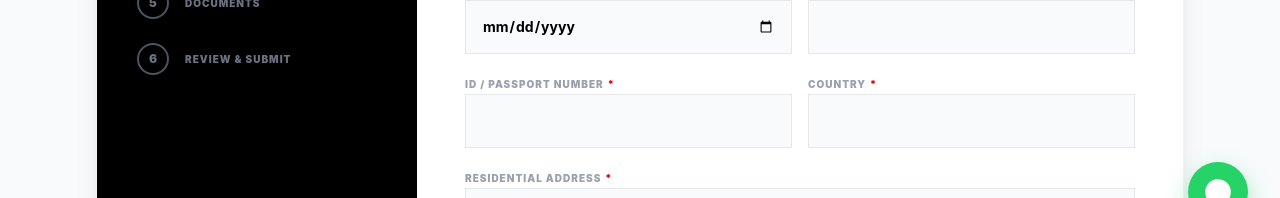
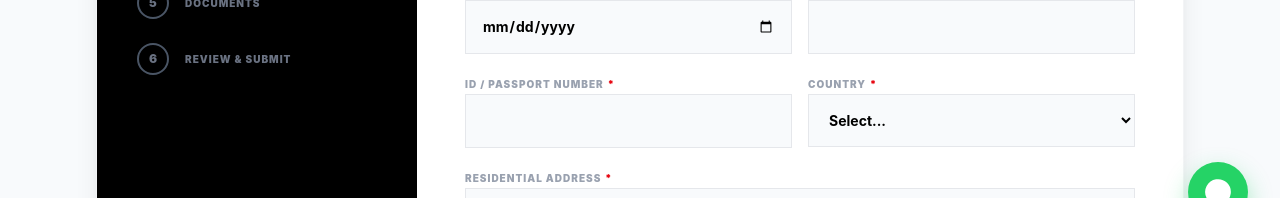
Before and after one commit to uncleben-ls/cia, a React (Vite) app: page /enroll in a window 1280 px wide. Shown: the part 546-744 px from the top of the page. Built offline with nearby package versions, Linux system fonts and the light colour scheme; the HTML template or start-up script is replaced by a standard one.

Commit message:
updating the form fields

```diff
--- a/src/pages/Enroll.jsx
+++ b/src/pages/Enroll.jsx
@@ -56,14 +56,14 @@ export default function Enroll() {
     highestQualification: '',
 
     // Step 3
-    secondarySchools: [
-      { school: '', from: '', to: '', qualification: '', year: '', file: null }
+    primaryHighSchools: [
+      { school: '', fromYear: '', toYear: '', qualification: '', file: null }
     ],
     tertiaryInstitutions: [
-      { institution: '', from: '', to: '', qualification: '', year: '', file: null }
+      { institution: '', fromYear: '', toYear: '', qualification: '', gpa: '', file: null }
     ],
     trainingCourses: [
-      { course: '', institution: '', from: '', to: '', file: null }
+      { course: '', institution: '', fromYear: '', toYear: '', file: null }
     ],
 
     // Step 4 (NEW)
@@ -93,6 +93,65 @@ export default function Enroll() {
     "Long Term Certificate Courses": longTermCourses,
     "Diploma Courses": diplomaCourses
   };
+
+    /* -----------------------------------------
+     AFRICAN COUNTRIES LIST
+  ------------------------------------------ */
+  const africanCountries = [
+    "Lesotho", // Pinned at top
+    "Algeria",
+    "Angola",
+    "Benin",
+    "Botswana",
+    "Burkina Faso",
+    "Burundi",
+    "Cabo Verde",
+    "Cameroon",
+    "Central African Republic",
+    "Chad",
+    "Comoros",
+    "Congo",
+    "Cote d'Ivoire",
+    "Djibouti",
+    "Egypt",
+    "Equatorial Guinea",
+    "Eritrea",
+    "Eswatini",
+    "Ethiopia",
+    "Gabon",
+    "Gambia",
+    "Ghana",
+    "Guinea",
+    "Guinea-Bissau",
+    "Kenya",
+    "Liberia",
+    "Libya",
+    "Madagascar",
+    "Malawi",
+    "Mali",
+    "Mauritania",
+    "Mauritius",
+    "Morocco",
+    "Mozambique",
+    "Namibia",
+    "Niger",
+    "Nigeria",
+    "Rwanda",
+    "Sao Tome and Principe",
+    "Senegal",
+    "Seychelles",
+    "Sierra Leone",
+    "Somalia",
+    "South Africa",
+    "South Sudan",
+    "Sudan",
+    "Tanzania",
+    "Togo",
+    "Tunisia",
+    "Uganda",
+    "Zambia",
+    "Zimbabwe"
+  ];
 
   /* -----------------------------------------
      HELPERS
@@ -208,13 +267,13 @@ export default function Enroll() {
   };
 
   const isStepThreeValid = (mark = false) => {
-    const first = formData.secondarySchools[0];
-    const fields = ['school', 'from', 'to', 'qualification', 'year'];
+    const first = formData.primaryHighSchools[0];
+    const fields = ['school', 'fromYear', 'toYear', 'qualification'];
     let valid = true;
     fields.forEach(field => {
       if (!first[field]) {
         valid = false;
-        if (mark) setFieldError(`secondarySchools.0.${field}`, "Required");
+        if (mark) setFieldError(`primaryHighSchools.0.${field}`, "Required");
       }
     });
     return valid;
@@ -300,7 +359,17 @@ export default function Enroll() {
                   <Input label="Date of Birth" required type="date" name="dateOfBirth" value={formData.dateOfBirth} onChange={handleChange} onBlur={handleBlur} error={errors.dateOfBirth} touched={touched.dateOfBirth} />
                   <Input label="Nationality" required name="nationality" value={formData.nationality} onChange={handleChange} onBlur={handleBlur} error={errors.nationality} touched={touched.nationality} />
                   <Input label="ID / Passport Number" required name="idPassportNumber" value={formData.idPassportNumber} onChange={handleChange} onBlur={handleBlur} error={errors.idPassportNumber} touched={touched.idPassportNumber} />
-                  <Input label="Country" required name="country" value={formData.country} onChange={handleChange} onBlur={handleBlur} error={errors.country} touched={touched.country} />
+                                    <Select
+                    label="Country"
+                    required
+                    name="country"
+                    value={formData.country}
+                    onChange={handleChange}
+                    onBlur={handleBlur}
+                    options={africanCountries}
+                    error={errors.country}
+                    touched={touched.country}
+                  />
                   <Textarea label="Residential Address" required name="address" value={formData.address} onChange={handleChange} onBlur={handleBlur} error={errors.address} touched={touched.address} className="md:col-span-2" />
                   <Input label="Telephone" required type="tel" name="telNo" value={formData.telNo} onChange={handleChange} onBlur={handleBlur} error={errors.telNo} touched={touched.telNo} />
                   <Input label="Email" required type="email" name="email" value={formData.email} onChange={handleChange} onBlur={handleBlur} error={errors.email} touched={touched.email} />
@@ -333,30 +402,49 @@ export default function Enroll() {
 
                 {/* Secondary School Table */}
                 <div className="space-y-4">
+
                   <div className="flex justify-between items-center">
-                    <h3 className="font-black uppercase text-xs tracking-widest text-gray-700">Secondary School <span className="text-red-600">*</span></h3>
+                    <h3 className="font-black uppercase text-xs tracking-widest text-gray-700">Primary or High School Qualification(s) <span className="text-red-600">*</span></h3>
+                    <button type="button" onClick={() => addRow('primaryHighSchools', { institution: '', from: '', to: '', qualification: '', year: '', file: null })} className="text-xs font-black uppercase text-blue-600 flex items-center gap-1"><Plus size={14}/> Add Row</button>
                   </div>
                   <div className="overflow-x-auto border border-gray-200">
                     <table className="w-full text-sm">
                       <thead className="bg-slate-100 text-[10px] uppercase tracking-widest text-gray-600">
                         <tr>
-                          <th className="p-3 border-r">School</th>
-                          <th className="p-3 border-r">From</th>
-                          <th className="p-3 border-r">To</th>
-                          <th className="p-3 border-r">Qualification</th>
-                          <th className="p-3 border-r">Year</th>
-                          <th className="p-3">File</th>
+                          <th className="p-3 border-r">Name of School</th>
+                          <th className="p-3 border-r">From (Year)</th>
+                          <th className="p-3 border-r">To (Year)</th>
+                          <th className="p-3 border-r">Qualification Attained</th>
+                          <th className="p-3">Upload Qualification</th>
                         </tr>
                       </thead>
-                      <tbody>
-                        {formData.secondarySchools.map((row, i) => (
+                                            <tbody>
+                        {formData.primaryHighSchools.map((row, i) => (
                           <tr key={i} className="border-t border-gray-200">
-                            <td className="p-2 border-r"><input className="w-full bg-transparent outline-none p-1" value={row.school} onChange={(e) => updateRow('secondarySchools', i, 'school', e.target.value)} /></td>
-                            <td className="p-2 border-r"><input type="date" className="w-full bg-transparent outline-none p-1" value={row.from} onChange={(e) => updateRow('secondarySchools', i, 'from', e.target.value)} /></td>
-                            <td className="p-2 border-r"><input type="date" className="w-full bg-transparent outline-none p-1" value={row.to} onChange={(e) => updateRow('secondarySchools', i, 'to', e.target.value)} /></td>
-                            <td className="p-2 border-r"><input className="w-full bg-transparent outline-none p-1" value={row.qualification} onChange={(e) => updateRow('secondarySchools', i, 'qualification', e.target.value)} /></td>
-                            <td className="p-2 border-r"><input className="w-full bg-transparent outline-none p-1" value={row.year} onChange={(e) => updateRow('secondarySchools', i, 'year', e.target.value)} /></td>
-                            <td className="p-2"><input type="file" accept="application/pdf" className="text-[10px] w-full" onChange={(e) => handleRowFile('secondarySchools', i, 'file', e.target.files[0])} /></td>
+                            <td className="p-2 border-r"><input className="w-full bg-transparent outline-none p-1" value={row.school} onChange={(e) => updateRow('primaryHighSchools', i, 'school', e.target.value)} /></td>
+                            <td className="p-2 border-r">
+                              <input
+                                type="text"
+                                className="w-full bg-transparent outline-none p-1"
+                                value={row.fromYear}
+                                onChange={(e) => updateRow('primaryHighSchools', i, 'fromYear', e.target.value)}
+                                placeholder="e.g., 2015"
+                                maxLength="4"
+                              />
+                            </td>
+                            <td className="p-2 border-r">
+                              <input
+                                type="text"
+                                className="w-full bg-transparent outline-none p-1"
+                                value={row.toYear}
+                                onChange={(e) => updateRow('primaryHighSchools', i, 'toYear', e.target.value)}
+                                placeholder="e.g., 2019"
+                                maxLength="4"
+                              />
+                            </td>
+                            <td className="p-2 border-r"><input className="w-full bg-transparent outline-none p-1" value={row.qualification} onChange={(e) => updateRow('primaryHighSchools', i, 'qualification', e.target.value)} /></td>
+                            <td className="p-2"><input type="file" accept="application/pdf" className="text-[10px] w-full" onChange={(e) => handleRowFile('primaryHighSchools', i, 'file', e.target.files[0])} /></td>
+                            <td className="p-2">{i > 0 && <button type="button" onClick={() => removeRow('primaryHighSchools', i)} className="text-red-500"><Trash2 size={16}/></button>}</td>
                           </tr>
                         ))}
                       </tbody>
@@ -367,7 +455,7 @@ export default function Enroll() {
                 {/* Tertiary Institutions Table */}
                 <div className="space-y-4">
                   <div className="flex justify-between items-center">
-                    <h3 className="font-black uppercase text-xs tracking-widest text-gray-700">Tertiary Institutions</h3>
+                    <h3 className="font-black uppercase text-xs tracking-widest text-gray-700">Tertiary Qualifications</h3>
                     <button type="button" onClick={() => addRow('tertiaryInstitutions', { institution: '', from: '', to: '', qualification: '', year: '', file: null })} className="text-xs font-black uppercase text-blue-600 flex items-center gap-1"><Plus size={14}/> Add Row</button>
                   </div>
                   <div className="overflow-x-auto border border-gray-200">
@@ -375,22 +463,40 @@ export default function Enroll() {
                       <thead className="bg-slate-100 text-[10px] uppercase tracking-widest text-gray-600">
                         <tr>
                           <th className="p-3 border-r">Institution</th>
-                          <th className="p-3 border-r">From</th>
-                          <th className="p-3 border-r">To</th>
+                          <th className="p-3 border-r">From (Year)</th>
+                          <th className="p-3 border-r">To (Year)</th>
                           <th className="p-3 border-r">Qualification</th>
-                          <th className="p-3 border-r">Year</th>
+                          <th className="p-3 border-r">Overall GPA</th>
                           <th className="p-3">File</th>
                           <th></th>
                         </tr>
                       </thead>
                       <tbody>
                         {formData.tertiaryInstitutions.map((row, i) => (
-                          <tr key={i} className="border-t border-gray-200">
+                                                    <tr key={i} className="border-t border-gray-200">
                             <td className="p-2 border-r"><input className="w-full bg-transparent outline-none p-1" value={row.institution} onChange={(e) => updateRow('tertiaryInstitutions', i, 'institution', e.target.value)} /></td>
-                            <td className="p-2 border-r"><input type="date" className="w-full bg-transparent outline-none p-1" value={row.from} onChange={(e) => updateRow('tertiaryInstitutions', i, 'from', e.target.value)} /></td>
-                            <td className="p-2 border-r"><input type="date" className="w-full bg-transparent outline-none p-1" value={row.to} onChange={(e) => updateRow('tertiaryInstitutions', i, 'to', e.target.value)} /></td>
+                            <td className="p-2 border-r">
+                              <input
+                                type="text"
+                                className="w-full bg-transparent outline-none p-1"
+                                value={row.fromYear}
+                                onChange={(e) => updateRow('tertiaryInstitutions', i, 'fromYear', e.target.value)}
+                                placeholder="e.g., 2020"
+                                maxLength="4"
+                              />
+                            </td>
+                            <td className="p-2 border-r">
+                              <input
+                                type="text"
+                                className="w-full bg-transparent outline-none p-1"
+                                value={row.toYear}
+                                onChange={(e) => updateRow('tertiaryInstitutions', i, 'toYear', e.target.value)}
+                                placeholder="e.g., 2023"
+                                maxLength="4"
+                              />
+                            </td>
                             <td className="p-2 border-r"><input className="w-full bg-transparent outline-none p-1" value={row.qualification} onChange={(e) => updateRow('tertiaryInstitutions', i, 'qualification', e.target.value)} /></td>
-                            <td className="p-2 border-r"><input className="w-full bg-transparent outline-none p-1" value={row.year} onChange={(e) => updateRow('tertiaryInstitutions', i, 'year', e.target.value)} /></td>
+                            <td className="p-2 border-r"><input className="w-full bg-transparent outline-none p-1" value={row.year} onChange={(e) => updateRow('tertiaryInstitutions', i, 'year', e.target.value)} placeholder="3.49" /></td>
                             <td className="p-2"><input type="file" accept="application/pdf" className="text-[10px] w-full" onChange={(e) => handleRowFile('tertiaryInstitutions', i, 'file', e.target.files[0])} /></td>
                             <td className="p-2">{i > 0 && <button type="button" onClick={() => removeRow('tertiaryInstitutions', i)} className="text-red-500"><Trash2 size={16}/></button>}</td>
                           </tr>
@@ -412,19 +518,37 @@ export default function Enroll() {
                         <tr>
                           <th className="p-3 border-r">Course</th>
                           <th className="p-3 border-r">Institution</th>
-                          <th className="p-3 border-r">From</th>
-                          <th className="p-3 border-r">To</th>
+                          <th className="p-3 border-r">From (Year)</th>
+                          <th className="p-3 border-r">To (Year)</th>
                           <th className="p-3">File</th>
                           <th></th>
                         </tr>
                       </thead>
                       <tbody>
                         {formData.trainingCourses.map((row, i) => (
-                          <tr key={i} className="border-t border-gray-200">
+                                                    <tr key={i} className="border-t border-gray-200">
                             <td className="p-2 border-r"><input className="w-full bg-transparent outline-none p-1" value={row.course} onChange={(e) => updateRow('trainingCourses', i, 'course', e.target.value)} /></td>
                             <td className="p-2 border-r"><input className="w-full bg-transparent outline-none p-1" value={row.institution} onChange={(e) => updateRow('trainingCourses', i, 'institution', e.target.value)} /></td>
-                            <td className="p-2 border-r"><input type="date" className="w-full bg-transparent outline-none p-1" value={row.from} onChange={(e) => updateRow('trainingCourses', i, 'from', e.target.value)} /></td>
-                            <td className="p-2 border-r"><input type="date" className="w-full bg-transparent outline-none p-1" value={row.to} onChange={(e) => updateRow('trainingCourses', i, 'to', e.target.value)} /></td>
+                            <td className="p-2 border-r">
+                              <input
+                                type="text"
+                                className="w-full bg-transparent outline-none p-1"
+                                value={row.fromYear}
+                                onChange={(e) => updateRow('trainingCourses', i, 'fromYear', e.target.value)}
+                                placeholder="e.g., 2021"
+                                maxLength="4"
+                              />
+                            </td>
+                            <td className="p-2 border-r">
+                              <input
+                                type="text"
+                                className="w-full bg-transparent outline-none p-1"
+                                value={row.toYear}
+                                onChange={(e) => updateRow('trainingCourses', i, 'toYear', e.target.value)}
+                                placeholder="e.g., 2022"
+                                maxLength="4"
+                              />
+                            </td>
                             <td className="p-2"><input type="file" accept="application/pdf" className="text-[10px] w-full" onChange={(e) => handleRowFile('trainingCourses', i, 'file', e.target.files[0])} /></td>
                             <td className="p-2">{i > 0 && <button type="button" onClick={() => removeRow('trainingCourses', i)} className="text-red-500"><Trash2 size={16}/></button>}</td>
                           </tr>
```
